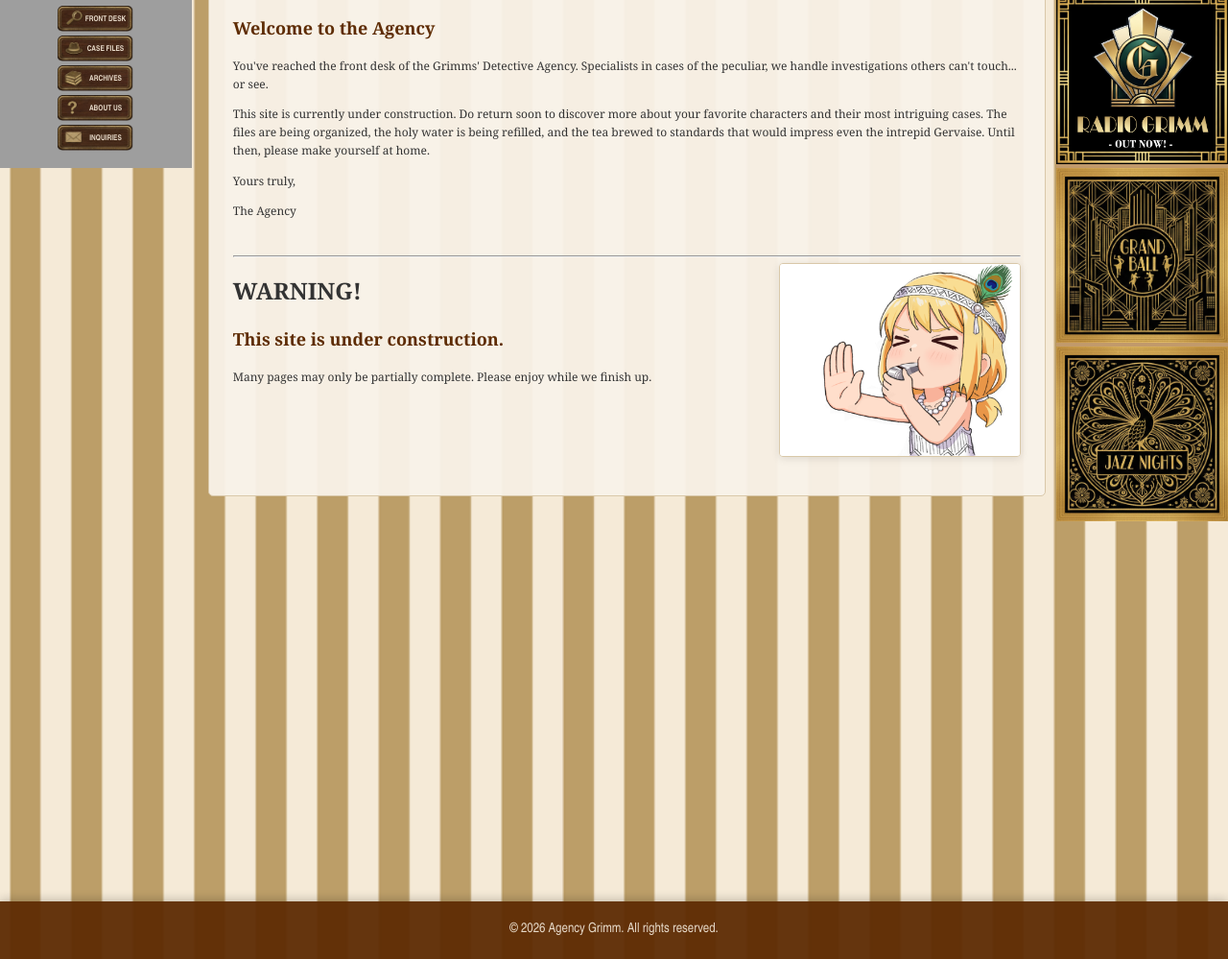
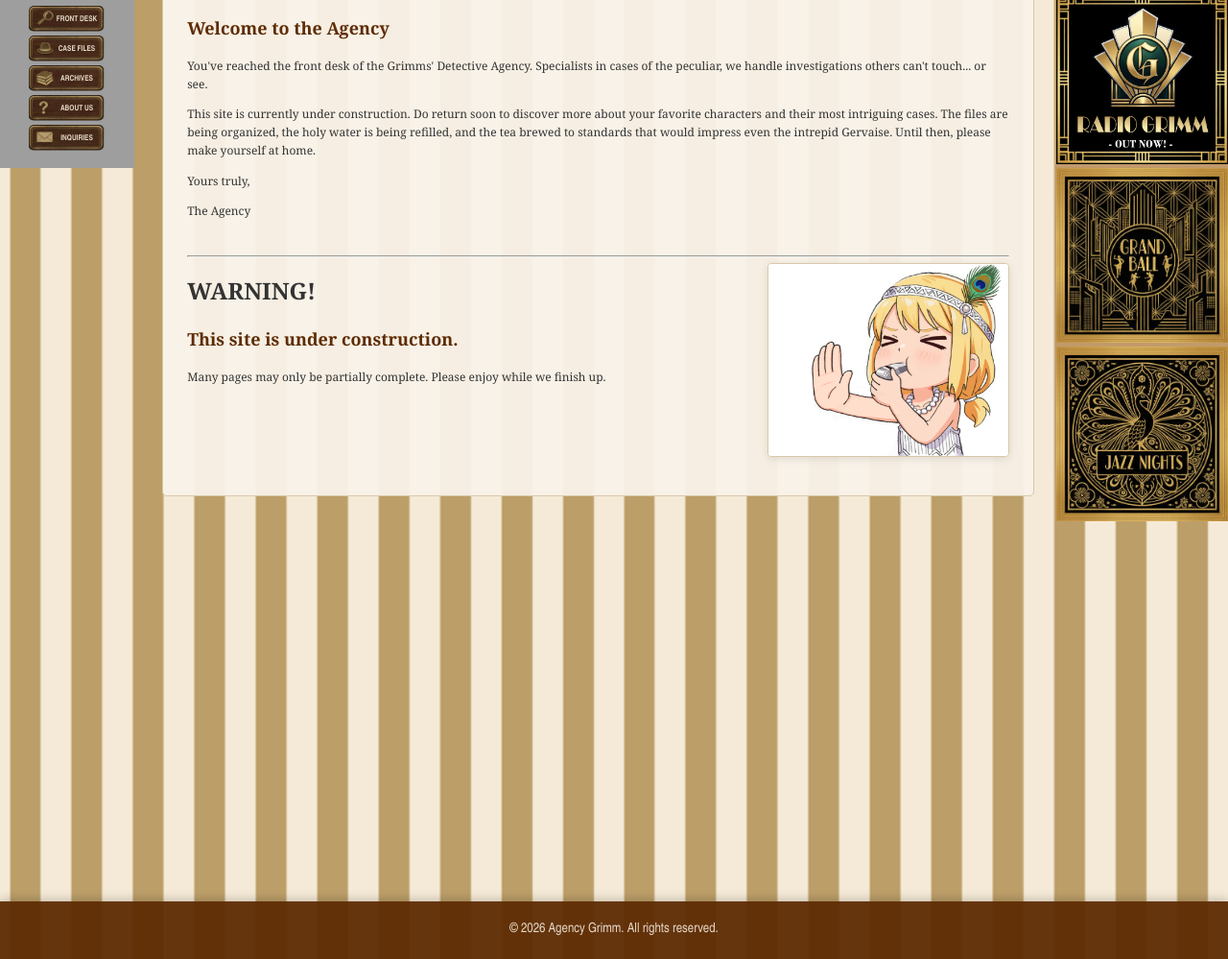
Before and after one commit to johnhopes-collab/grimmsdetectiveagency, a Jekyll site: the page built from index.html, in a window 1280 px wide. Shown: the part 692-1691 px from the top of the page at 96% size. Built offline with Jekyll 4.4.1, drawn with Linux system fonts in a browser that asks for light colours; grey boxes are pictures that could not be loaded.

Commit message:
Update style.scss

```diff
--- a/assets/css/style.scss
+++ b/assets/css/style.scss
@@ -105,7 +105,7 @@ body {
 
 /* Left sidebar - LEFT SIDE BAR MENU */
 .sidebar {
-    width: 200px; /* Fixed width - adjust this to your desired size */
+    width: 140px; /* Fixed width - adjust this to your desired size */
     background-color: var(--sidebar-brown);
     background-image: url('{{ site.baseurl }}/assets/images/sidebarL/Lbar1.png');
     background-size: 100% 100%;
@@ -193,7 +193,7 @@ a img {
 
 /* Main content that takes remaining space with margins */
 .main-content {
-    width: calc(100% - 200px - 200px - 0.4rem); /* Subtract both fixed sidebar widths + gap */
+    width: calc(100% - 12% - 17%);
     flex: none;
     padding: 0;
     background-color: transparent;
```
